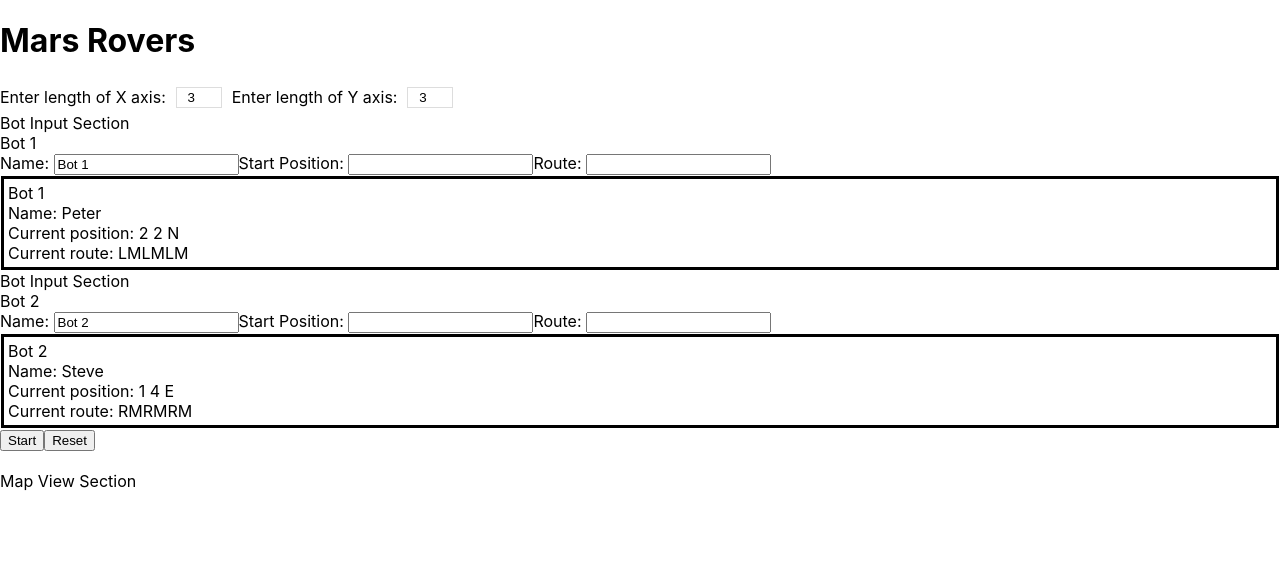
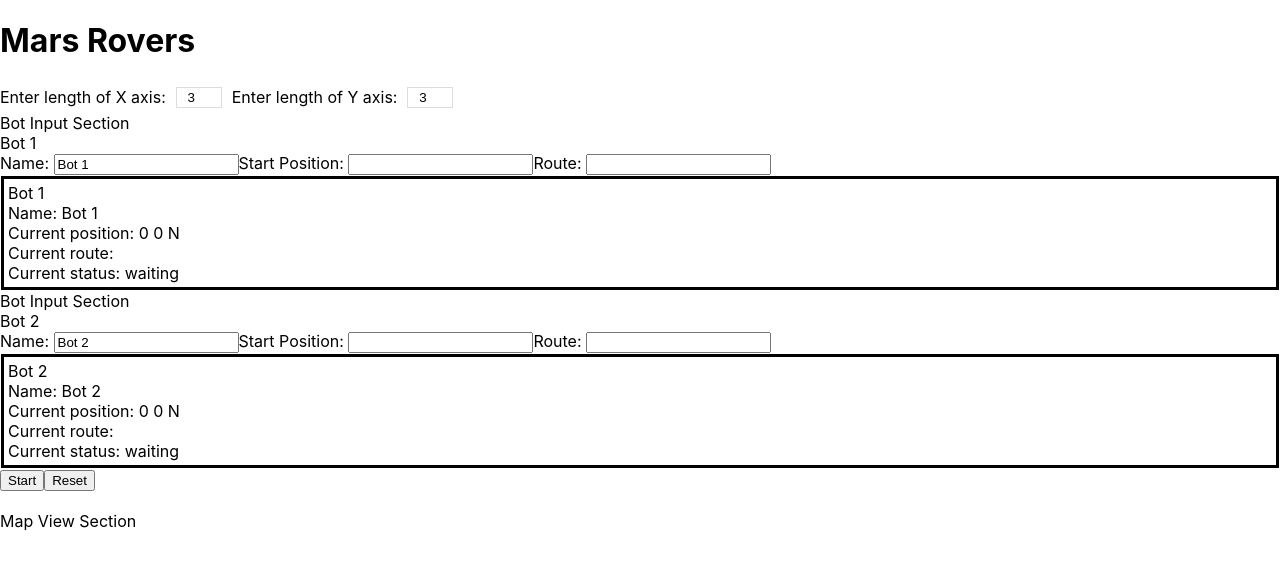
Before and after one commit to GMC437/mars-rovers, a React (Create React App) app: page / in a window 1280 px wide. Shown: the top 568 px of the page. Built offline with nearby package versions, Linux system fonts and the light colour scheme.

Commit message:
conneted bot output to store

```diff
--- a/src/components/bot/BotOutputSection/index.js
+++ b/src/components/bot/BotOutputSection/index.js
@@ -11,13 +11,14 @@ const SectionContainer = styled.section`
   margin: 1px;
 `;
 
-const BotOutputSection = ({ title, name, position, route }) => {
+const BotOutputSection = ({ title, name, position, route, status }) => {
   return (
     <SectionContainer>
       <div>{title}</div>
       <div>Name: {name}</div>
       <div>Current position: {position}</div>
       <div>Current route: {route}</div>
+      <div>Current status: {status}</div>
     </SectionContainer>
   );
 };
@@ -27,6 +28,7 @@ BotOutputSection.propTypes = {
   name: propTypes.string.isRequired,
   position: propTypes.string.isRequired,
   route: propTypes.string.isRequired,
+  status: propTypes.string.isRequired,
 };
 
 export default BotOutputSection;
--- a/src/components/pages/RoverPage/index.js
+++ b/src/components/pages/RoverPage/index.js
@@ -1,22 +1,64 @@
-import React from "react";
+import React, { useEffect } from "react";
+import { useDispatch, useSelector } from "react-redux";
 import BotControlSection from "../../bot/BotControlSection";
 import BotInputSection from "../../bot/BotInputSection";
 import BotOutputSection from "../../bot/BotOutputSection";
 import MapSetupSection from "../../map/MapSetupSection";
 import MapViewSection from "../../map/MapViewSection";
+import { addNewBot } from "../../../actions";
+import { actionNames } from "../../../enum";
+
+const { ADD_NEW_BOT } = actionNames;
+const newBot = (index) => {
+  return {
+    id: `bot${index}`,
+    name: `Bot ${index}`,
+    route: "",
+    currentRoute: [],
+    startPosition: "0 0 N",
+    currentPosition: "0 0 N",
+    status: "waiting",
+  };
+};
 
 const RoverPage = ({ pageTitle }) => {
+  const dispatch = useDispatch();
+  const { bots } = useSelector((state) => state);
+
+  useEffect(() => {
+    dispatch(addNewBot(ADD_NEW_BOT, newBot(1)));
+    dispatch(addNewBot(ADD_NEW_BOT, newBot(2)));
+  }, [dispatch]);
+
   return (
     <div>
       <h1>{pageTitle}</h1>
-      <MapSetupSection />
-      <BotInputSection title="Bot 1" />
-      <BotOutputSection title="Bot 1" name="Peter" position="2 2 N" route="LMLMLM" />
-      <BotInputSection title="Bot 2" />
-      <BotOutputSection title="Bot 2" name="Steve" position="1 4 E" route="RMRMRM" />
-      <BotControlSection />
-      <br />
-      <MapViewSection />
+      {bots.length < 2 ? (
+        <div>rover output is loading</div>
+      ) : (
+        <>
+          <MapSetupSection />
+          <BotInputSection botId="bot1" title="Bot 1" />
+          <BotOutputSection
+            title="Bot 1"
+            name={bots[0].name}
+            position={bots[0].currentPosition}
+            route={bots[0].route}
+            status={bots[0].status}
+          />
+          <BotInputSection botId="bot2" title="Bot 2" />
+          <BotOutputSection
+            title="Bot 2"
+            name={bots[1].name}
+            position={bots[1].currentPosition}
+            route={bots[1].route}
+            status={bots[1].status}
+          />
+          <BotControlSection />
+          <br />
+          <MapViewSection />
+        </>
+      )}
     </div>
   );
 };
```
